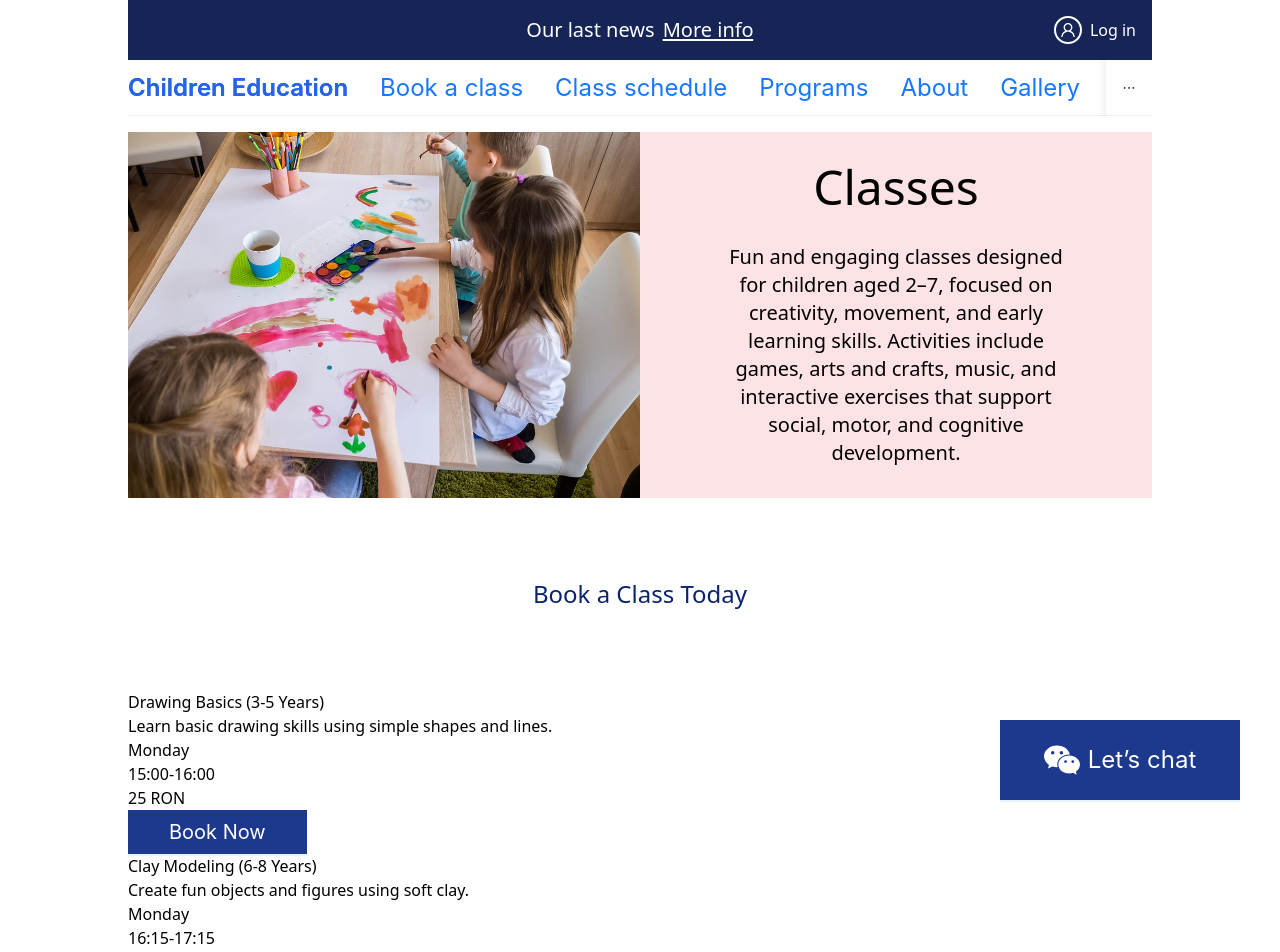
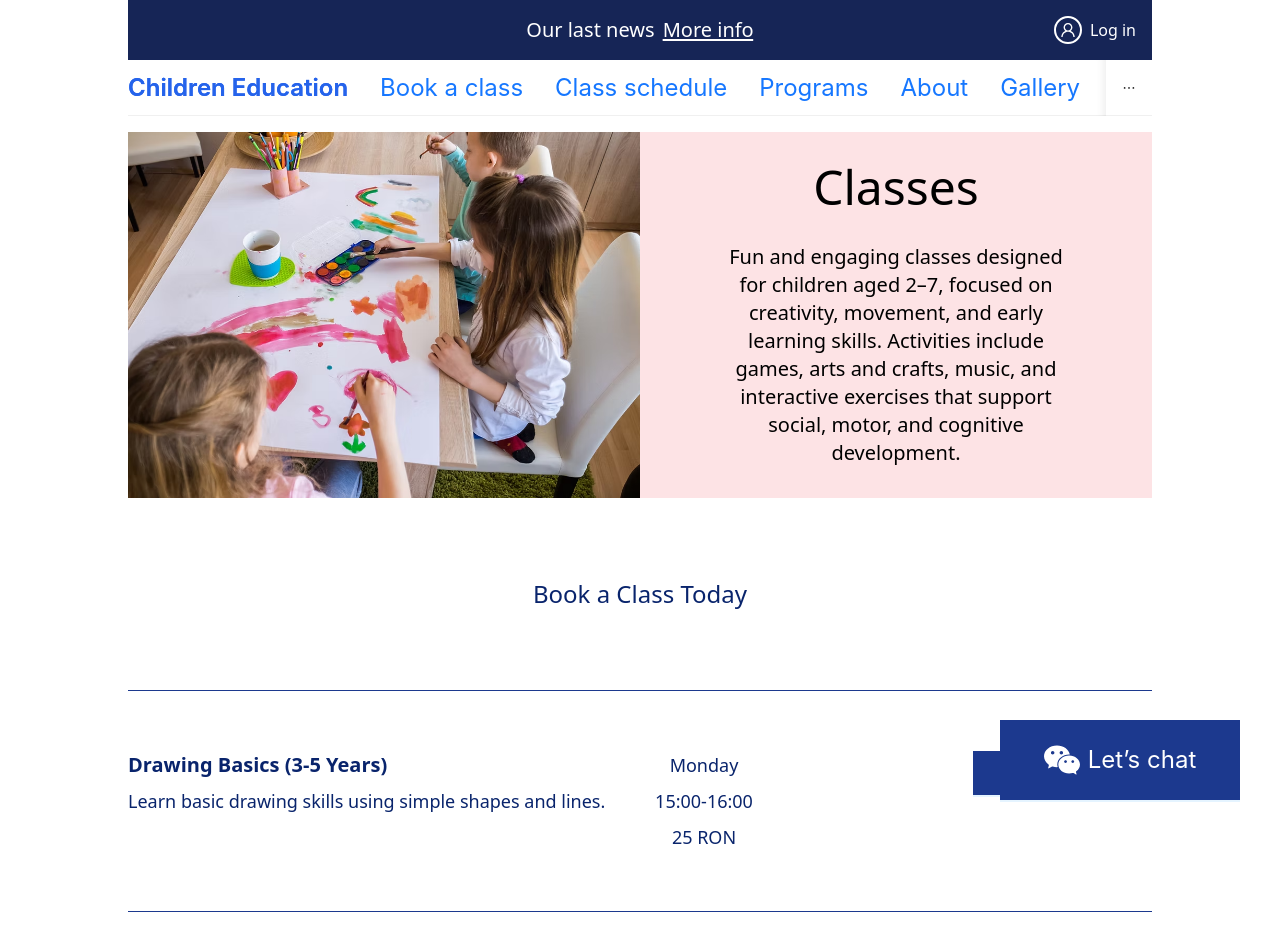
Before and after one commit to nekrasowa/Education-Club-for-toddlers, a Next.js app: page /book in a window 1280 px wide. Shown: the top 952 px of the page. Built offline with nearby package versions, Linux system fonts and the light colour scheme.

Commit message:
Add styles to ClassItem, extract line between them to ThinLine component

```diff
--- /dev/null
+++ b/src/components/elements/ThinLine.tsx
@@ -0,0 +1,3 @@
+export function ThinLine() {
+  return <div className='line border-t-1 border-blue-900 w-[100%] pb-15'></div>
+}
--- a/src/components/ui/BookPage/ClassItem.tsx
+++ b/src/components/ui/BookPage/ClassItem.tsx
@@ -1,6 +1,8 @@
 'use client'
+
 import { BlueBtn } from '@/components/elements/BlueBtn'
-import {book} from '@/locales/en/book'
+import { ThinLine } from '@/components/elements/ThinLine'
+import { book } from '@/locales/en/book'
 export function ClassItem({
   id,
   age_group,
@@ -19,16 +21,25 @@ export function ClassItem({
   description: string
 }) {
   return (
-    <div>
-      <div className='line'></div>
-      <div className='classBlock'>
-        <p className='title&age'>{`${activity} (${age_group} ${book.years})`}</p>
-        <p className='description'>{description}</p>
-        <p className='day'>{day}</p>
-        <p className='duration'>{time}</p>
-        <p className='price'>{price}</p>
-        <BlueBtn onClick={() => console.log('click on id:', id)} text={book.bookBtn} />
+    <>
+      <ThinLine />
+      <div className='classBlock h-40 flex flex-row text-lg text-[#09246c]'>
+        <div className='block1 flex flex-col basis-1/2'>
+          <p className='title&age pb-2 font-semibold text-xl'>{`${activity} (${age_group} ${book.years})`}</p>
+          <p className='description '>{description}</p>
+        </div>
+        <div className='block2 flex flex-col basis-1/8 text-center'>
+          <p className='day pb-2 '>{day}</p>
+          <p className='duration pb-2'>{time}</p>
+          <p className='price'>{price}</p>
+        </div>
+        <div className=' ml-auto'>
+          <BlueBtn
+            onClick={() => console.log('click on id:', id)}
+            text={book.bookBtn}
+          />
+        </div>
       </div>
-    </div>
+    </>
   )
 }
--- a/src/components/ui/BookPage/ClassesList.tsx
+++ b/src/components/ui/BookPage/ClassesList.tsx
@@ -1,5 +1,6 @@
 import { ClassItem } from './ClassItem'
 import { H2Title } from '@/components/elements/H2Title'
+import { ThinLine } from '@/components/elements/ThinLine'
 import { book } from '@/locales/en/book'
 import { classesList } from '@/public/classesList'
 
@@ -19,6 +20,7 @@ export function ClassesList() {
           description={item.description}
         />
       ))}
+      <ThinLine />
     </>
   )
 }
```
